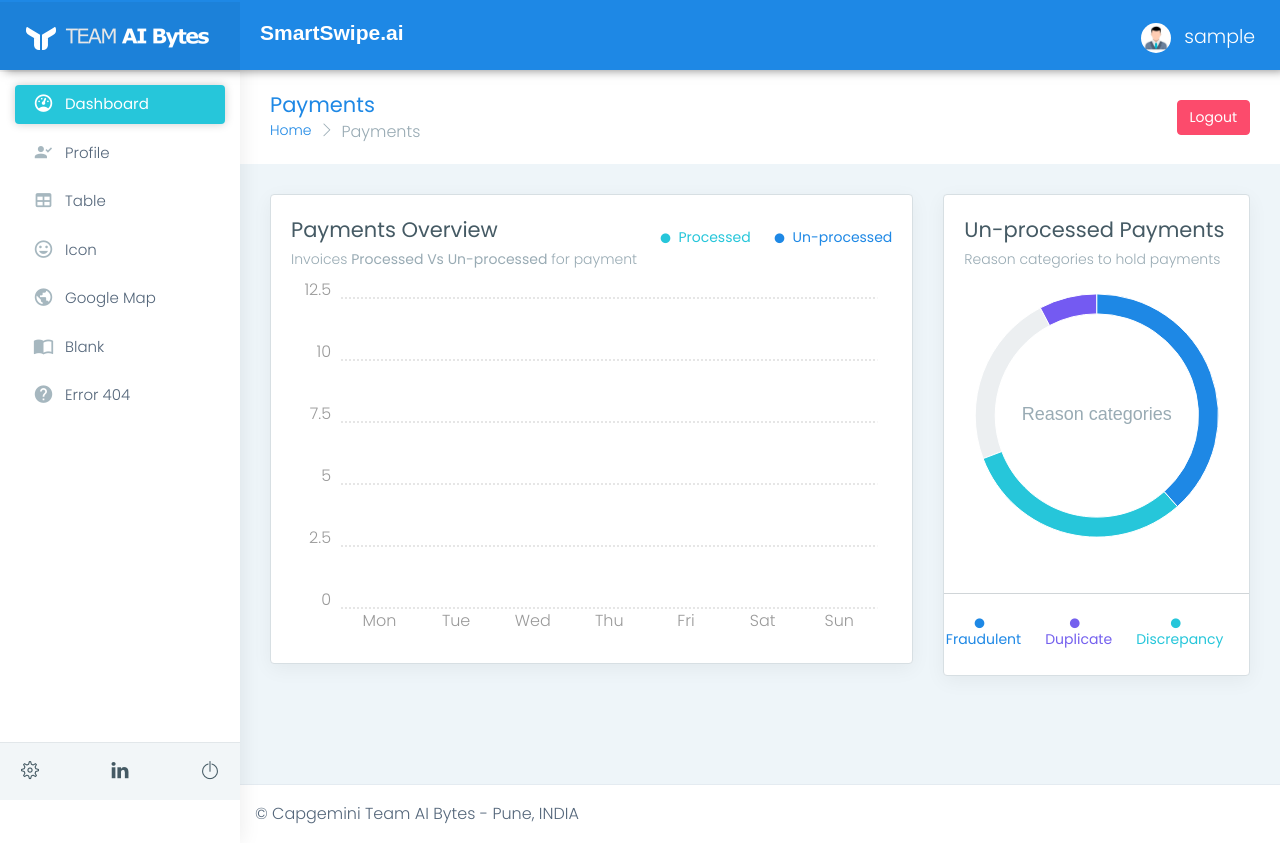
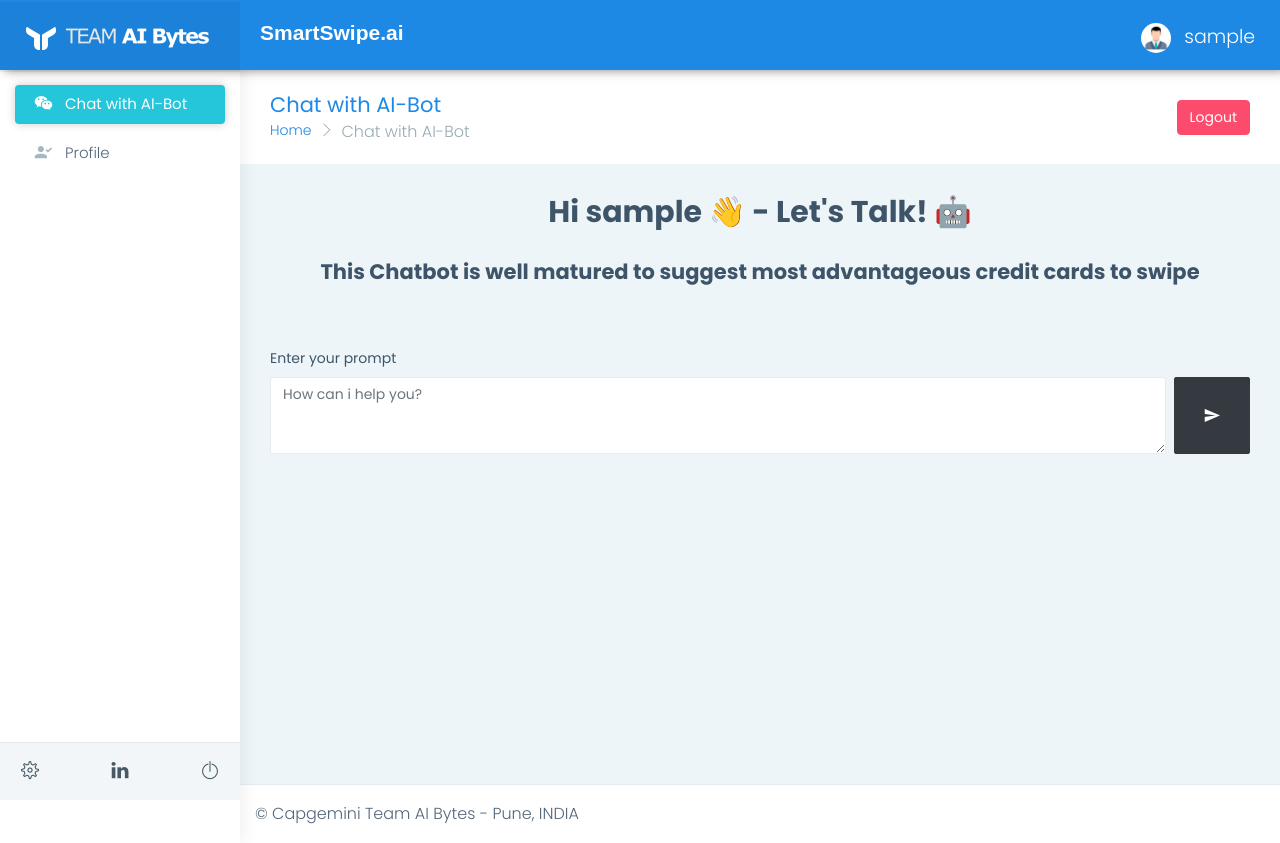
Before and after one commit to github-cloudlabsuser-771/AI-Bytes-Smart-Swipe, a Django app: page / in a window 1280 px wide. Run offline with Django 3.2, Linux system fonts and the light colour scheme; the visitor is signed in with stand-in values (Sample User, id 1); data that the repository does not hold is empty; some libraries are stand-ins or nearby versions.

Commit message:
Done with the ChatBot integration in Django application

```diff
--- a/apps/home/urls.py
+++ b/apps/home/urls.py
@@ -12,8 +12,11 @@ urlpatterns = [
     # Path to Home (Invoices also loaded on the same page)
     path('', views.index, name='home'),
 
+    # Path to Delete Chats
+    path("delete/", views.delete_history, name='deleteChat'),
+
     # Path to Invoice Details
-    path('invoice/<detail_id>', views.invoice_details, name='invoice_details'),
+    # path('invoice/<detail_id>', views.invoice_details, name='invoice_details'),
 
     # Path with regex to match other all pages
     re_path(r'^.*\.*', views.pages, name='pages'),
--- a/apps/home/views.py
+++ b/apps/home/views.py
@@ -14,75 +14,187 @@ from django.shortcuts import render, redirect
 from django.template import loader
 from django.urls import reverse
 from google.cloud import storage
-
+import os
+import openai
+from openai import AzureOpenAI
+from .models import ChatGptBot
 from .forms import FileUploadForm
 from .request_models import UploadFileBody, GetInvoiceListBody, GetInvoiceDetailsBody
 
-hostname = 'https://us-central1-cap-ai-bytes.cloudfunctions.net'
+# hostname = 'https://us-central1-cap-ai-bytes.cloudfunctions.net'
+
+openai.api_type = "azure"
+# Azure OpenAI on your own data is only supported by the 2023-08-01-preview API version
+openai.api_version = "2023-08-01-preview"
+
+# Azure OpenAI setup
+openai.api_base = "https://testing1310.openai.azure.com/"  # Add your endpoint here
+openai.api_key = os.getenv("OPENAI_API_KEY")  # Add your OpenAI API key here
+# deployment_id = "testing0613"  # Add your deployment ID here
+
+# Azure AI Search setup
+search_endpoint = "https://testingsearch1310.search.windows.net"  # Add your Azure AI Search endpoint here
+search_key = os.getenv("SEARCH_KEY")  # Add your Azure AI Search admin key here
+search_index_name = "paisa-bazar-credit-cards-index"  # Add your Azure AI Search index name here
+
+gen_ai_model_name = 'testing0613'
+
+client = AzureOpenAI(
+    base_url=f"{openai.api_base}openai/deployments/{gen_ai_model_name}/extensions",
+    api_version='2023-08-01-preview',
+    api_key=os.environ['OPENAI_API_KEY']
+)
 
 
-def create_file_upload_form(request):
-    if request.method == 'POST':
-        form = FileUploadForm(request.POST, request.FILES)
-        if form.is_valid():
+def index(request):
+    # check if user is authenticated
+    if request.user.is_authenticated:
+        if request.method == 'POST':
+            # get user input from the form
+            user_input = request.POST.get('userInput')
+            # clean input from any white spaces
+            clean_user_input = str(user_input).strip()
+            # send request with user's prompt
             try:
-                file_instance = form.save(commit=False)
-                file_instance.save()
+                response = client.chat.completions.create(
+                    # Replace with the actual genai name if it exists
+                    model=gen_ai_model_name,
+                    # Send all messages from current session
+                    messages=[
+                        {
+                            "role": "system",
+                            "content": "You are an expert financial advisor and help peoples to get the maximum credit card benefits."
+                        },
+                        {
+                            "role": "user",
+                            "content": clean_user_input,
+                        }
+                    ],
+                    # Controls randomness of response
+                    temperature=0.8,
+                    # Set a limit on the number of tokens per genai response
+                    max_tokens=2000,
+                    # Similar to temperature, this controls randomness but uses a different method
+                    top_p=0.95,
+                    # Reduce the chance of repeating a token proportionally based on how often it has appeared in the text so far
+                    frequency_penalty=0,
+                    # Reduce the chance of repeating any token that has appeared in the text at all so far
+                    presence_penalty=0,
+                    # Number of completions
+                    n=1,
+                    # Make the genai end its response at a desired point
+                    stop=None,
+                    extra_body={
+                        "dataSources": [
+                            {
+                                "type": "AzureCognitiveSearch",
+                                "parameters": {
+                                    "endpoint": search_endpoint,
+                                    "indexName": search_index_name,
+                                    "key": search_key
+                                }
+                            }
+                        ]
+                    }
+                )
+                # get response
 
-                # Upload file to Google Cloud Storage
-                client = storage.Client()
-                bucket = client.get_bucket('cg-ai-bytes-bucket-1')
-                blob = bucket.blob(file_instance.file.name)
-                blob.upload_from_file(file_instance.file.file)
+                bot_response = response.choices[0].message.content
 
-                # Generate signed URL for the uploaded file with a longer expiration time (e.g., 7 days)
-                expiration_time = datetime.datetime.utcnow() + datetime.timedelta(days=7)
-                signed_url = blob.generate_signed_url(expiration=expiration_time)
+                obj, created = ChatGptBot.objects.get_or_create(
+                    user=request.user,
+                    messageInput=clean_user_input,
+                    bot_response=bot_response,
+                )
+            except openai.APIConnectionError as e:
+                # Handle connection error here
+                messages.warning(request, f"Failed to connect to OpenAI API, check your internet connection")
+            except openai.RateLimitError as e:
+                # Handle rate limit error (we recommend using exponential backoff)
+                messages.warning(request,
+                                 f"You exceeded your current quota, please check your plan and billing details.")
+                messages.warning(request, f"If you are a developper change the API Key")
 
-                try:
-                    upload_body = UploadFileBody(signed_url, request.user.username, request.user.email)
-                    response = requests.post(f'{hostname}/uploadInvoice-function',
-                                             data=upload_body.to_json(),
-                                             headers={'Content-Type': 'application/json'})
-                    if response.status_code == 200:
-                        messages.success(request,
-                                         f'File uploaded successfully - Status Code: {response.status_code} - OK')
-                    else:
-                        messages.error(request,
-                                       f'File upload failed - Status Code: {response.status_code} - Something went wrong!')
-                    redirect('home')  # Redirect to success page
-                except Exception as e2:
-                    messages.error(request, f'File upload failed on Google Cloud Function! - {str(e2)}')
-                    redirect('home')  # Redirect back to home page on error
-            except Exception as e1:
-                messages.error(request, f'File upload failed on Google Cloud Storage! - {str(e1)}')
-                redirect('home')  # Redirect back to home page on error
-        return form
+            return redirect(request.META['HTTP_REFERER'])
+        else:
+            # retrieve all messages belong to logged in user
+            get_history = ChatGptBot.objects.filter(user=request.user)
+            context = {'get_history': get_history}
+            return render(request, 'home/page-chat.html', context)
     else:
-        return FileUploadForm()
+        return redirect("login")
 
 
-@login_required(login_url="/login/")
-def index(request):
-    # form = create_file_upload_form(request)
-    # if request.user.is_authenticated:
-    #     get_invoice_list_body = GetInvoiceListBody(request.user.username, request.user.email)
-    #     response = requests.post(f'{hostname}/getInvoiceList-function',
-    #                              data=get_invoice_list_body.to_json(),
-    #                              headers={'Content-Type': 'application/json'})
-    #     data_list = response.json()
-    #     return render(request, 'home/page-payments.html', {'form': form, 'invoices': data_list})
-    # else:
-    return render(request, 'home/page-payments.html')
+@login_required
+def delete_history(request):
+    chat_gpt_objs = ChatGptBot.objects.filter(user=request.user)
+    chat_gpt_objs.delete()
+    messages.success(request, "All messages have been deleted")
+    return redirect(request.META['HTTP_REFERER'])
 
 
-def invoice_details(request, detail_id):
-    get_invoice_details_body = GetInvoiceDetailsBody(detail_id, request.user.username, request.user.email)
-    response = requests.post(f'{hostname}/getInvoiceDetail-function',
-                             data=get_invoice_details_body.to_json(),
-                             headers={'Content-Type': 'application/json'})
-    details_data = response.json()
-    return render(request, 'home/page-invoice-details.html', {'invoice_details': details_data})
+# def create_file_upload_form(request):
+#     if request.method == 'POST':
+#         form = FileUploadForm(request.POST, request.FILES)
+#         if form.is_valid():
+#             try:
+#                 file_instance = form.save(commit=False)
+#                 file_instance.save()
+#
+#                 # Upload file to Google Cloud Storage
+#                 client = storage.Client()
+#                 bucket = client.get_bucket('cg-ai-bytes-bucket-1')
+#                 blob = bucket.blob(file_instance.file.name)
+#                 blob.upload_from_file(file_instance.file.file)
+#
+#                 # Generate signed URL for the uploaded file with a longer expiration time (e.g., 7 days)
+#                 expiration_time = datetime.datetime.utcnow() + datetime.timedelta(days=7)
+#                 signed_url = blob.generate_signed_url(expiration=expiration_time)
+#
+#                 try:
+#                     upload_body = UploadFileBody(signed_url, request.user.username, request.user.email)
+#                     response = requests.post(f'{hostname}/uploadInvoice-function',
+#                                              data=upload_body.to_json(),
+#                                              headers={'Content-Type': 'application/json'})
+#                     if response.status_code == 200:
+#                         messages.success(request,
+#                                          f'File uploaded successfully - Status Code: {response.status_code} - OK')
+#                     else:
+#                         messages.error(request,
+#                                        f'File upload failed - Status Code: {response.status_code} - Something went wrong!')
+#                     redirect('home')  # Redirect to success page
+#                 except Exception as e2:
+#                     messages.error(request, f'File upload failed on Google Cloud Function! - {str(e2)}')
+#                     redirect('home')  # Redirect back to home page on error
+#             except Exception as e1:
+#                 messages.error(request, f'File upload failed on Google Cloud Storage! - {str(e1)}')
+#                 redirect('home')  # Redirect back to home page on error
+#         return form
+#     else:
+#         return FileUploadForm()
+
+
+# @login_required(login_url="/login/")
+# def index(request):
+#     # form = create_file_upload_form(request)
+#     # if request.user.is_authenticated:
+#     #     get_invoice_list_body = GetInvoiceListBody(request.user.username, request.user.email)
+#     #     response = requests.post(f'{hostname}/getInvoiceList-function',
+#     #                              data=get_invoice_list_body.to_json(),
+#     #                              headers={'Content-Type': 'application/json'})
+#     #     data_list = response.json()
+#     #     return render(request, 'home/page-payments.html', {'form': form, 'invoices': data_list})
+#     # else:
+#     return render(request, 'home/page-chat.html')
+
+
+# def invoice_details(request, detail_id):
+#     get_invoice_details_body = GetInvoiceDetailsBody(detail_id, request.user.username, request.user.email)
+#     response = requests.post(f'{hostname}/getInvoiceDetail-function',
+#                              data=get_invoice_details_body.to_json(),
+#                              headers={'Content-Type': 'application/json'})
+#     details_data = response.json()
+#     return render(request, 'home/page-invoice-details.html', {'invoice_details': details_data})
 
 
 @login_required(login_url="/login/")
--- /dev/null
+++ b/apps/templates/home/page-chat.html
@@ -0,0 +1,105 @@
+{% extends "layouts/base.html" %}
+
+{% block title %} Page Blank {% endblock %}
+
+<!-- Specific Page CSS goes HERE  -->
+{% block stylesheets %}{% endblock stylesheets %}
+
+{% block content %}
+
+<!-- ============================================================== -->
+<!-- Bread crumb and right sidebar toggle -->
+<!-- ============================================================== -->
+<div class="page-breadcrumb">
+    <div class="row align-items-center">
+        <div class="col-md-6 col-8 align-self-center">
+            <h3 class="page-title mb-0 p-0">Chat with AI-Bot</h3>
+            <div class="d-flex align-items-center">
+                <nav aria-label="breadcrumb">
+                    <ol class="breadcrumb">
+                        <li class="breadcrumb-item"><a href="#">Home</a></li>
+                        <li class="breadcrumb-item active" aria-current="page">Chat with AI-Bot</li>
+                    </ol>
+                </nav>
+            </div>
+        </div>
+        <div class="col-md-6 col-4 align-self-center">
+            <div class="text-end upgrade-btn">
+                <div class="text-end upgrade-btn">
+                    <a href="{% url 'logout' %}" class="btn btn-danger d-none d-md-inline-block text-white">Logout</a>
+                </div>
+            </div>
+        </div>
+    </div>
+</div>
+<!-- ============================================================== -->
+<!-- End Bread crumb and right sidebar toggle -->
+<!-- ============================================================== -->
+<!-- ============================================================== -->
+<!-- Container fluid  -->
+<!-- ============================================================== -->
+<div class="container-fluid">
+    <!-- ============================================================== -->
+    <!-- Start Page Content -->
+    <!-- ============================================================== -->
+    <div class="row">
+        <div class="col-12">
+            <h2 class="text-center">Hi {{request.user.username}} 👋 - Let's Talk! 🤖</h2>
+            <br/>
+            <h3 class="text-center">This Chatbot is well matured to suggest most advantageous credit cards to swipe</h3>
+            <ol class="list-group mt-5">
+                {% for history in get_history %}
+                <li class="list-group-item rounded d-flex justify-content-between align-items-start p-2 mb-3"
+                    style="background-color: white; color:#303030">
+                    <div class="ms-2 me-auto">
+                        <div class="fw-bold">You ({{history.user.username}})</div>
+                        {{history.messageInput}}
+                    </div>
+                </li>
+                <li class="list-group-item rounded d-flex justify-content-between align-items-start p-2 mb-3"
+                    style="background-color: #6E00FF;color:white">
+                    <div class="ms-2 me-auto">
+                        <div class="fw-bold">AI-Bot</div>
+                        {{history.bot_response}}
+                    </div>
+                </li>
+                {% endfor %}
+            </ol>
+            <form action="" method="post" class="mt-3">
+                {% csrf_token %}
+                <label for="exampleFormControlTextarea1" class="form-label">Enter your prompt</label>
+                <div class="d-flex mb-3 gap-2">
+                            <textarea class="form-control" id="exampleFormControlTextarea1" rows="3"
+                                      placeholder="How can i help you?"
+                                      name="userInput"></textarea>
+                    <button class="btn btn-dark btn-lg" type="submit" id="btn" style="width: 80px;"><i
+                            class="mdi mdi-send"></i></button>
+                </div>
+                <div class="d-flex justify-content-center m-3 align-items-center gap-3">
+                    {% if get_history %}
+                    <div class="text-end upgrade-btn">
+                        <a href="{% url 'deleteChat' %}" class="btn btn-danger d-none d-md-inline-block text-white">Clear Chat</a>
+                    </div>
+                    {% endif %}
+                </div>
+            </form>
+        </div>
+    </div>
+    <!-- ============================================================== -->
+    <!-- End PAge Content -->
+    <!-- ============================================================== -->
+    <!-- ============================================================== -->
+    <!-- Right sidebar -->
+    <!-- ============================================================== -->
+    <!-- .right-sidebar -->
+    <!-- ============================================================== -->
+    <!-- End Right sidebar -->
+    <!-- ============================================================== -->
+</div>
+<!-- ============================================================== -->
+<!-- End Container fluid  -->
+<!-- ============================================================== -->
+
+{% endblock content %}
+
+{% block javascripts %}{% endblock javascripts %}
--- a/apps/templates/includes/sidebar.html
+++ b/apps/templates/includes/sidebar.html
@@ -7,14 +7,21 @@
                 <!-- User Profile-->
                 <li class="sidebar-item">
                     <a class="sidebar-link waves-effect waves-dark sidebar-link" href="/" aria-expanded="false">
-                        <i class="mdi me-2 mdi-gauge"></i>
-                        <span class="hide-menu">Dashboard</span>
+                        <i class="mdi me-2 mdi-wechat"></i>
+                        <span class="hide-menu">Chat with AI-Bot</span>
                     </a>
                 </li>
                 <li class="sidebar-item">
                     <a class="sidebar-link waves-effect waves-dark sidebar-link" href="/page-profile.html" aria-expanded="false">
                         <i class="mdi me-2 mdi-account-check"></i>
                         <span class="hide-menu">Profile</span>
+                    </a>
+                </li>
+                <!--
+                <li class="sidebar-item">
+                    <a class="sidebar-link waves-effect waves-dark sidebar-link" href="/page-payments.html" aria-expanded="false">
+                        <i class="mdi me-2 mdi-gauge"></i>
+                        <span class="hide-menu">Dashboard</span>
                     </a>
                 </li>
                 <li class="sidebar-item">
@@ -47,6 +54,7 @@
                         <span class="hide-menu">Error 404</span>
                     </a>
                 </li>
+                -->
             </ul>
 
         </nav>
--- a/requirements.txt
+++ b/requirements.txt
@@ -15,6 +15,7 @@ google-resumable-media==2.7.0
 googleapis-common-protos==1.63.0
 gunicorn==20.1.0
 idna==3.6
+openai==1.23.6
 protobuf==4.25.3
 pyasn1==0.5.1
 pyasn1-modules==0.3.0
```
Also changed, not shown: apps/home/models.py (+14 -1 lines), apps/home/migrations/0002_chatgptbot.py (added).
